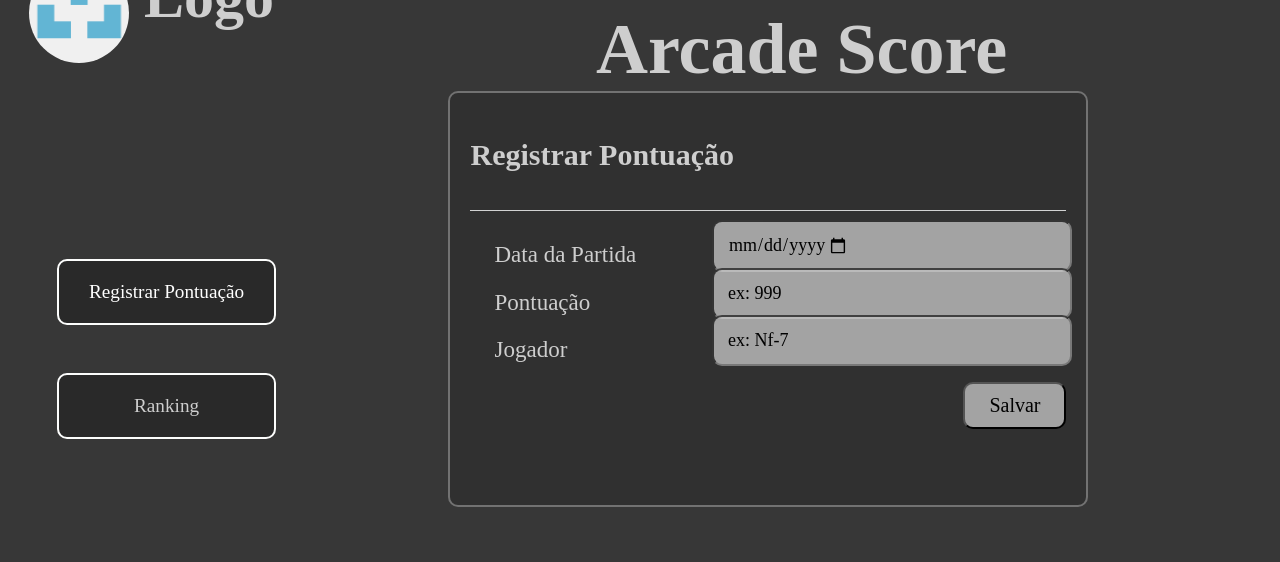
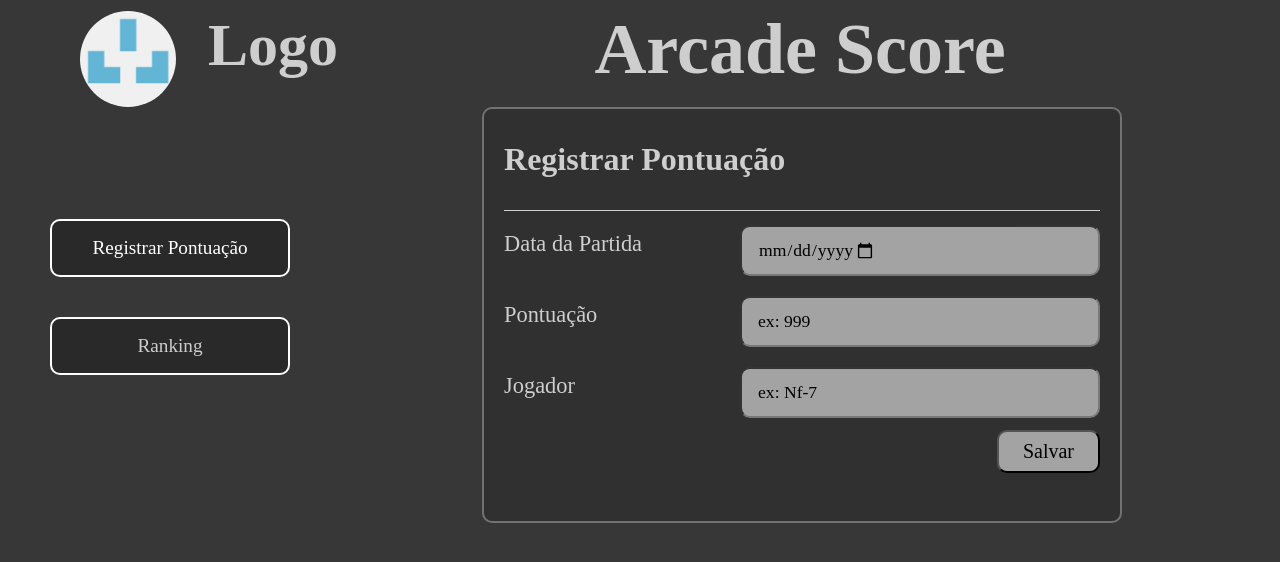
Before and after one commit to vlins-dev/Arcade-Score, an Angular app in the folder Frontend/: page / in a window 1280 px wide. Shown: the top 562 px of the page. Built offline with nearby package versions, Linux system fonts and the light colour scheme.

Commit message:
Alterando medidas fixas mais dinâminas

```diff
--- a/Frontend/src/app/components/detalhes/detalhes.component.scss
+++ b/Frontend/src/app/components/detalhes/detalhes.component.scss
@@ -1,19 +1,13 @@
 .header-detalhes {
   display: flex;
   justify-content: space-between;
-  height: 5.85rem;
-
-  h3 {
-    font-size: 30px;
-  }
 
   .btn-fechar {
     background: transparent;
     border: none;
     color: #cecece;
-    font-size: 22px;
+    font-size: 1.5rem;
     cursor: pointer;
-    padding: 0 10px;
 
     &:hover {
       color: #ffffff;
@@ -21,15 +15,13 @@
   }
 }
 
-hr {
-  border: none;
-  height: 0.5px;
-  background-color: rgba(245, 247, 247, 0.815);
+hr{
+  margin: 0rem auto 0.6rem auto;
 }
 
 .conteudo-detalhes {
-  margin-top: -2vh;
-  padding: 15px 10px;
+  //margin-top: -2vh;
+  padding: 0.25rem 1rem;
 
   .tabela-estatisticas {
     width: 100%;
@@ -50,8 +42,8 @@ hr {
     }
 
     td {
-      padding: 10px 15px;
-      font-size: 18px;
+      padding: 0.65rem 0.9rem;
+      font-size: 1.15rem;
     }
 
     .rotulo {
@@ -72,10 +64,9 @@ hr {
 }
 
 .sem-registros {
-  font-size: 18px;
-  color: #cecece;
+  text-align: center;
+  margin-top: 2rem;
+  font-size: 1.25rem;
+  color: #888888;
   font-family: cursive;
-  margin-top: 10px;
-  padding-left: 10px;
-
 }
--- a/Frontend/src/app/components/logo/logo.component.scss
+++ b/Frontend/src/app/components/logo/logo.component.scss
@@ -1,14 +1,14 @@
 div{
+  display: flex;
+  flex-direction: column;
     .logo{
         border-radius: 50px;
-        width: 100px;
-        height: 100px;
-        margin-left: 1vw;
-        margin-top: -22vh;
+        width: 6rem;
+        height: 6rem;
+        margin: -8rem 4rem
     }
     h2{
         font-size: 3.75rem;
-        margin-left: 10vw;
-        margin-top: -22vh;
+        margin: 2rem 12rem;
     }
 }
--- a/Frontend/src/app/components/modos/modos.component.scss
+++ b/Frontend/src/app/components/modos/modos.component.scss
@@ -1,9 +1,8 @@
 div {
-    margin-top: 15vh;
-    margin-left: -217px;
-    margin-right: 70px;
-    display: flex;
-    flex-direction: column;
+  //background-color: rgb(216, 59, 59);
+  margin: 5rem 15rem auto -30rem;
+  display: flex;
+  flex-direction: column;
 
 }
 button {
@@ -13,8 +12,8 @@ button {
     border-radius: 10px;
     font-family: cursive;
     font-size: 1.2rem;
-    margin-bottom: 6vh;
-    padding: 20px 30px;
+    margin-bottom: 2.5rem;
+    padding: 1rem;
     &:hover {
       background-color: rgb(55, 55, 55);
     }
--- a/Frontend/src/app/components/ranking/ranking.component.scss
+++ b/Frontend/src/app/components/ranking/ranking.component.scss
@@ -1,27 +1,16 @@
-h3 {
-  font-size: 30px;
-}
-
-hr {
-  border: none;
-  margin-top: -1px;
-  height: 0.5px;
-  background-color: rgba(245, 247, 247, 0.815);
-}
-
 .conteudo-ranking {
-  font-size: 4px;
-  padding: 10px 15px;
+  font-size: 1.25rem;
+  padding: 0.75rem 1rem;
   display: flex;
   flex-direction: column;
-  gap: 12px;
-  max-height: 20rem;
+  gap: 1.4rem;
+  max-height: 19rem;
   overflow-y: auto;
   box-sizing: border-box;
 
   /* Estilização discreta da barra de rolagem (WebKit) */
   &::-webkit-scrollbar {
-    width: 6px;
+    width: 4px;
   }
 
   &::-webkit-scrollbar-track {
@@ -30,7 +19,7 @@ hr {
 
   &::-webkit-scrollbar-thumb {
     background-color: rgba(255, 255, 255, 0.2);
-    border-radius: 4px;
+    border-radius: 2px;
 
     &:hover {
       background-color: rgba(255, 255, 255, 0.4);
@@ -41,18 +30,16 @@ hr {
 .linha-ranking {
   display: flex;
   align-items: center;
-  font-size: 20px;
   font-family: cursive;
   color: #cecece;
 
   .posicao {
-    width: 30px;
     color: #ffffff;
+    margin-right: 1rem;
   }
 
   .nome {
     color: #cecece;
-    margin-right: 10px;
     cursor: pointer;
 
     &:hover {
@@ -62,8 +49,8 @@ hr {
 
   .linha-guia {
     flex: 1;
+    margin: auto 1rem;
     border-bottom: 2px dashed rgba(206, 206, 206, 0.4);
-    margin: 4px 10px 0 10px;
   }
 
   .pontos {
@@ -74,8 +61,8 @@ hr {
 
 .sem-registros {
   text-align: center;
-  margin-top: 50px;
-  font-size: 18px;
+  margin-top: 2rem;
+  font-size: 1.25rem;
   color: #888888;
   font-family: cursive;
 }
@@ -90,7 +77,7 @@ hr {
   border: 1.5px solid #777777;
   border-radius: 6px;
   //box-shadow: 0 4px 12px rgba(0, 0, 0, 0.7);
-  min-width: 100px;
+  min-width: 7rem;
   overflow: hidden;
 
   .btn-opcao {
@@ -98,13 +85,11 @@ hr {
     border: none;
     color: #ffffff;
     font-family: cursive;
-    font-size: 14px;
-    line-height: 1.4;
-    padding: 7px 14px;
+    font-size: 0.88rem;
+    line-height: 2.5rem;
     text-align: center;
     cursor: pointer;
     display: block;
-    width: 100%;
     box-sizing: border-box;
     transition: background-color 0.2s;
 
--- a/Frontend/src/app/components/registrar/registrar.component.scss
+++ b/Frontend/src/app/components/registrar/registrar.component.scss
@@ -1,19 +1,13 @@
 .header-detalhes {
   display: flex;
   justify-content: space-between;
-  height: 5.85rem;
-
-  h3 {
-    font-size: 30px;
-  }
 
   .btn-fechar {
     background: transparent;
     border: none;
     color: #cecece;
-    font-size: 22px;
+    font-size: 1.5rem;
     cursor: pointer;
-    padding: 0 10px;
 
     &:hover {
       color: #ffffff;
@@ -21,18 +15,12 @@
   }
 }
 
-hr {
-  border: none;
-  height: 0.5px;
-  background-color: rgba(245, 247, 247, 0.815);
+hr{
+  margin: 0rem auto 1.25rem auto;
 }
-
 .campos {
-  padding: 3vh;
-  margin-top: 1vh;
-
   label {
-    font-size: 23px;
+    font-size: 1.4rem;
     &:hover {
       color: #ffffff;
     }
@@ -40,8 +28,8 @@ hr {
 
   input {
     font-family: cursive;
-    font-size: 18px;
-    padding: 0 14px;
+    font-size: 1.1rem;
+    padding: 0 1rem;
     background-color: rgba(219, 219, 219, 0.677);
     border-color: #101010ae;
     border-radius: 10px;
@@ -49,8 +37,7 @@ hr {
     height: 3.2rem;
     width: 22.5rem;
     box-sizing: border-box;
-    margin-top: -6vh;
-    margin-left: 17vw;
+    margin: -2rem 14.75rem 0.5rem;
 
     &:hover {
       border-color: white;
@@ -64,11 +51,11 @@ hr {
 
 .salvar {
   font-family: cursive;
-  font-size: 20px;
+  font-size: 1.25rem;
   background-color: rgba(219, 219, 219, 0.677);
   border-radius: 10px;
-  padding: 10px 24px;
-  margin-top: -1vh;
+  padding: 0.5rem 1.5rem;
+  margin-top: 0.75rem;
   display: flex;
   margin-left: auto;
   cursor: pointer;
--- a/Frontend/src/styles.scss
+++ b/Frontend/src/styles.scss
@@ -7,21 +7,28 @@ body {
 h1 {
   text-align: center;
   font-size: 4.5rem;
-  //padding: 10px;
-  margin-left: 25.25vw;
+  margin-left: 20rem;
 }
 
 .tela {
   background-color: rgb(48, 48, 48);
   border: 2px solid rgba(249, 248, 248, 0.329);
   border-radius: 10px;
-  margin-left: 8vw;
-  margin-top: -6vh;
+  margin-left: -3rem;
+  margin-top: -2rem;
   height: 26rem;
   width: 40rem;
-  padding: 15px 20px;
+  padding: 0rem 1.25rem;
   box-sizing: border-box;
   overflow: hidden; /* Evita que o conteúdo da lista ultrapasse as bordas arredondadas do card */
+  h3 {
+    font-size: 2rem;
+  }
+  hr {
+    border: none;
+    height: 0.5px;
+    background-color: rgba(245, 247, 247, 0.815);
+  }
 }
 
 // Estilização das tags hospedeiras dos componentes no nível raiz do SCSS
```
